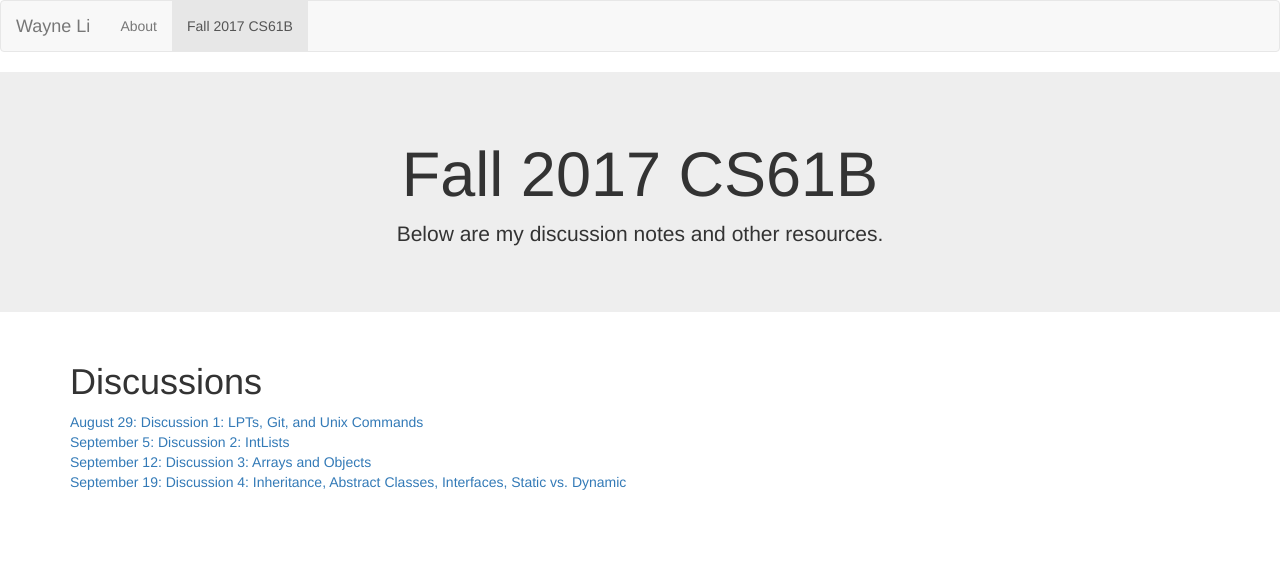
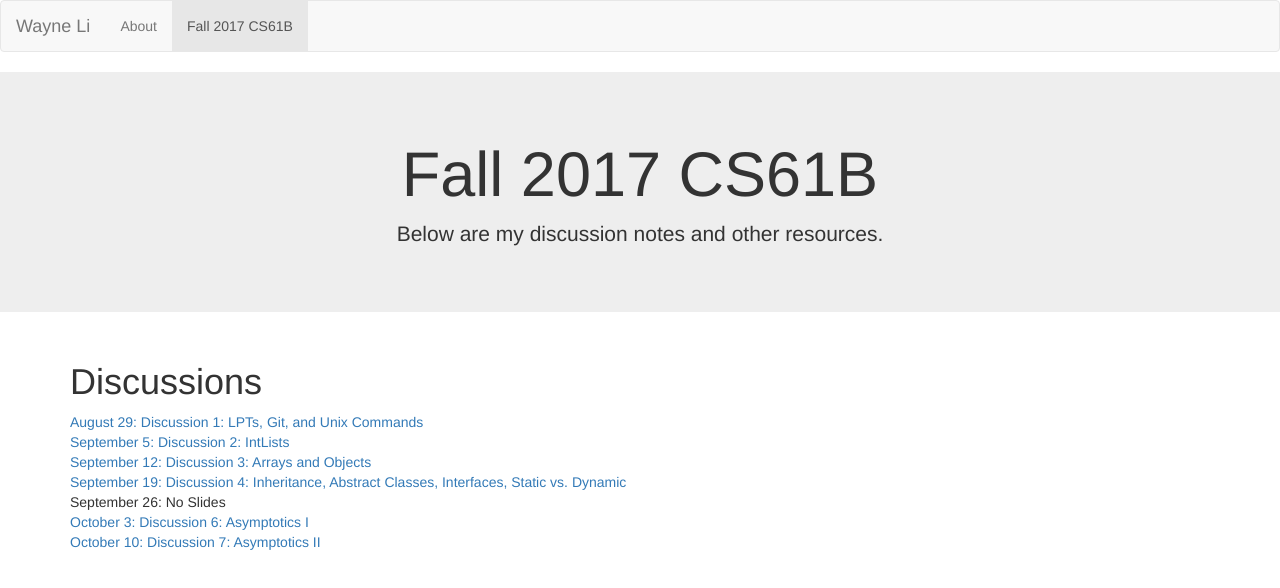
Before and after one commit to wayne-li2/wayne-li2.github.io, a plain HTML site: page index.html in a window 1280 px wide. Drawn offline with nearby package versions, Linux system fonts and the light colour scheme.

Commit message:
Add discussions

```diff
--- a/index.html
+++ b/index.html
@@ -37,6 +37,12 @@
       <a href = "https://docs.google.com/presentation/d/1LhQyE1YyuweKxPpCxlQ7QX4F1u9cCjBZ0OuDQ_g4Snk/edit?usp=sharing" target = "_blank">September 12: Discussion 3: Arrays and Objects</a>
       <br/>
       <a href = "https://docs.google.com/presentation/d/1C7O7MViH-mvHNR8ZsPHvLIZLVu8Epcal7_8Zte94TmU/edit?usp=sharing" target = "_blank">September 19: Discussion 4: Inheritance, Abstract Classes, Interfaces, Static vs. Dynamic</a>
+      <br/>
+      September 26: No Slides
+      <br/>
+      <a href = "https://docs.google.com/presentation/d/1QRQBBqRQiSt2uNHJwbdqe4GaaWWFPdLccNRsCSIkxxQ/edit?usp=sharing" target = "_blank">October 3: Discussion 6: Asymptotics I</a>
+      <br/>
+      <a href = "https://docs.google.com/presentation/d/1KXOD9iY61UyzNw-jn55Max8s3k2Nw_StIKaQ1h4l9f8/edit?usp=sharing" target = "_blank">October 10: Discussion 7: Asymptotics II</a>
     </div>
   </body>
 </html>
```
